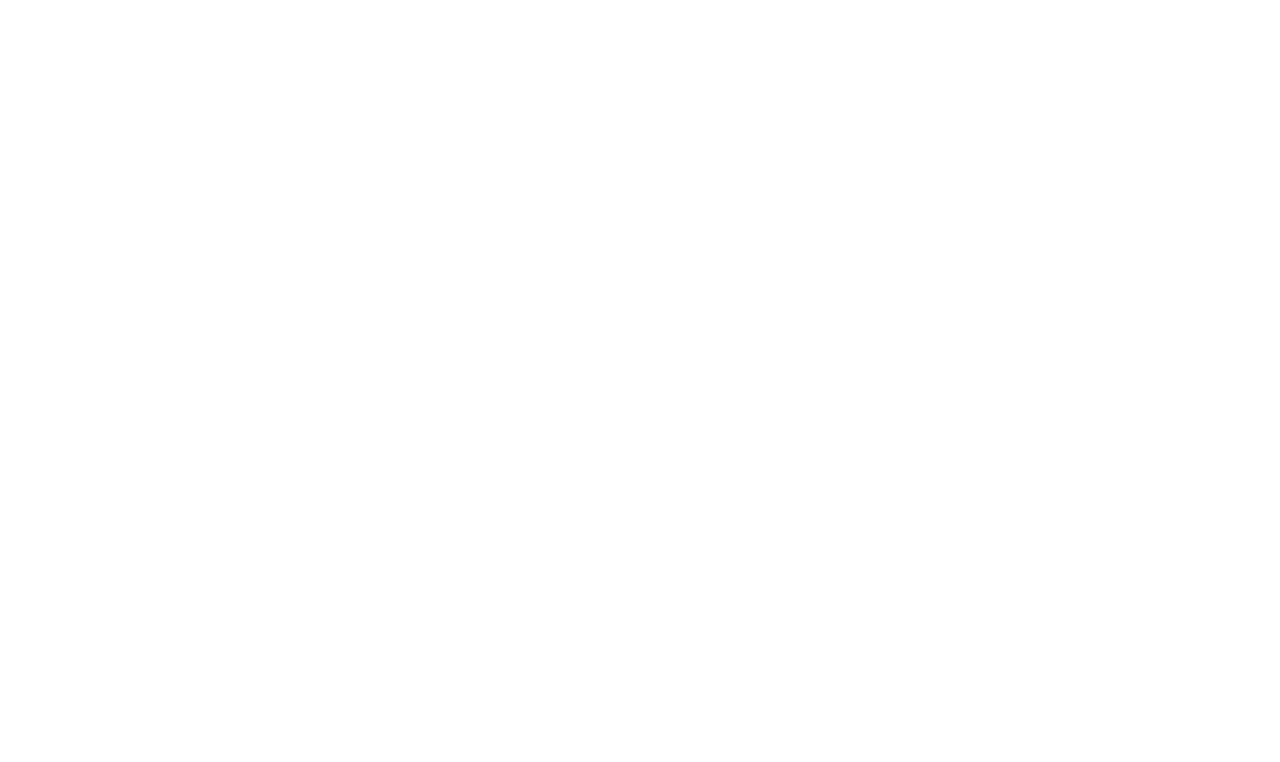
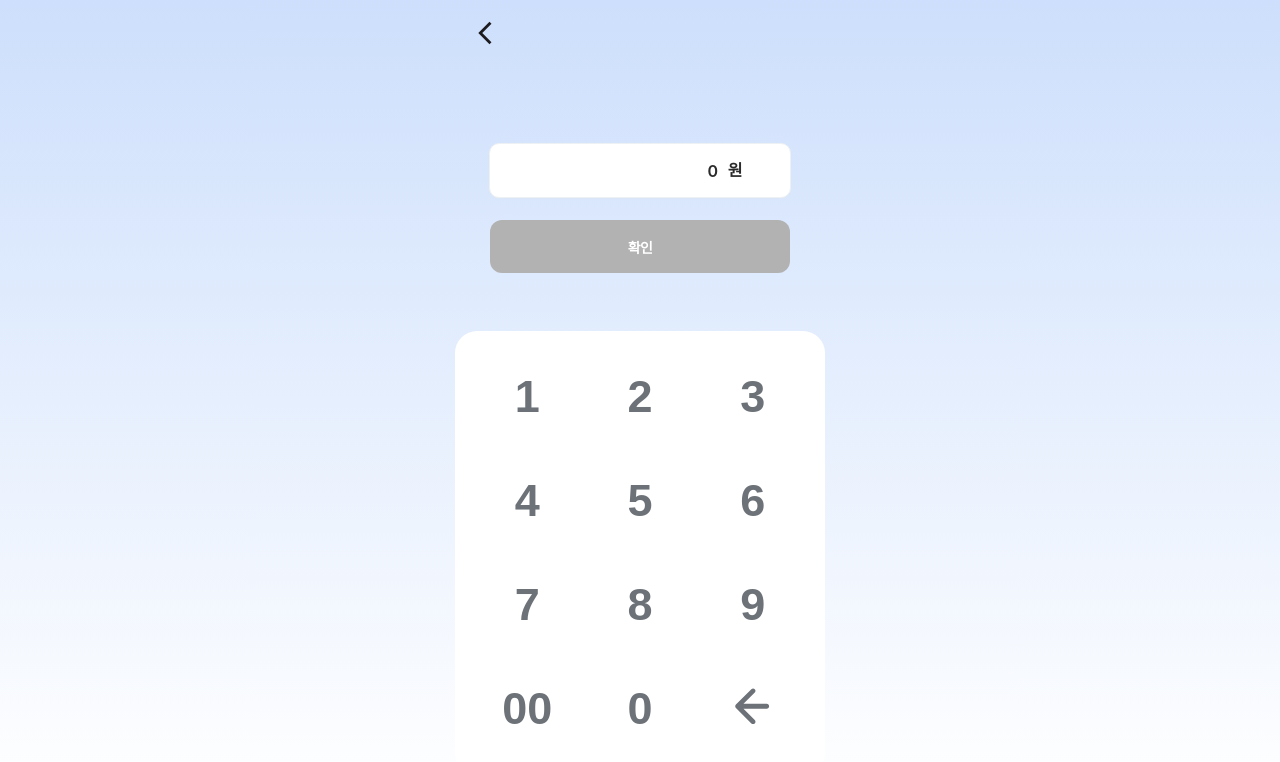
Before and after one commit to CtrlX-oneDayWallet/dayPocket_Front, a React (Create React App) app: page /assets/1 in a window 1280 px wide. Before the commit this address had no page. Shown: the top 762 px of the page. Built offline with nearby package versions, Linux system fonts and the light colour scheme.

Commit message:
fix: topnav 수정 및 파일 이름 변경

```diff
--- a/src/App.tsx
+++ b/src/App.tsx
@@ -1,6 +1,6 @@
 import { BrowserRouter, useLocation, Routes, Route } from "react-router-dom";
 import { AnimatePresence } from "framer-motion";
-import { Main, SetPage } from "./pages";
+import { Main, Asset1 } from "./pages";
 import { Layout } from "./components";
 
 function AnimatedRoutes() {
@@ -11,7 +11,7 @@
       <Routes location={location} key={location.pathname}>
         <Route element={<Layout />}>
           <Route path="/" element={<Main />} />
-          <Route path="/assets/set" element={<SetPage />} />
+          <Route path="/assets/1" element={<Asset1 />} />
         </Route>
       </Routes>
     </AnimatePresence>
--- a/src/components/set/Set.tsx
+++ b/src/components/set/Set.tsx
@@ -5,7 +5,7 @@
 import { ReactComponent as CancelIcon } from "@/assets/icons/arrow.svg";
 import { FormatNumber } from "@/utils";
 
-export default function Set() {
+export default function Set({ lable }: { lable?: string }) {
   const navigate = useNavigate();
   const [amount, setAmount] = useState("0");
 
@@ -28,7 +28,7 @@
 
   return (
     <S.SetContainer>
-      <S.SetTitle>목표 금액을 설정해주세요</S.SetTitle>
+      <S.SetTitle>{lable}</S.SetTitle>
       <S.InputBox>
         <S.InputDisplay>{FormatNumber(amount)}</S.InputDisplay>
         <S.Won>원</S.Won>
--- a/src/components/top-nav/TopNav.tsx
+++ b/src/components/top-nav/TopNav.tsx
@@ -14,7 +14,7 @@
         width={24}
         height={30}
         style={{ cursor: "pointer" }}
-        onClick={() => handleBackClick}
+        onClick={() => handleBackClick()}
       />
     </S.TopNavContainer>
   );
--- a/src/pages/assets/SetPage.tsx
+++ b/src/pages/assets/Asset1.tsx
@@ -1,5 +1,5 @@
 import { TopNav } from "@/components";
-import * as S from "./SetPage.styles";
+import * as S from "./Asset1.styles";
 import Set from "@/components/set/Set";
 
 export default function SetPage() {
--- a/src/pages/index.ts
+++ b/src/pages/index.ts
@@ -1,2 +1,2 @@
 export { default as Main } from "./main/Main";
-export { default as SetPage } from "./assets/SetPage";
+export { default as Asset1 } from "./assets/Asset1";
```
Also changed, not shown: src/pages/assets/Asset1.styles.ts (renamed from src/pages/assets/SetPage.styles.ts).
